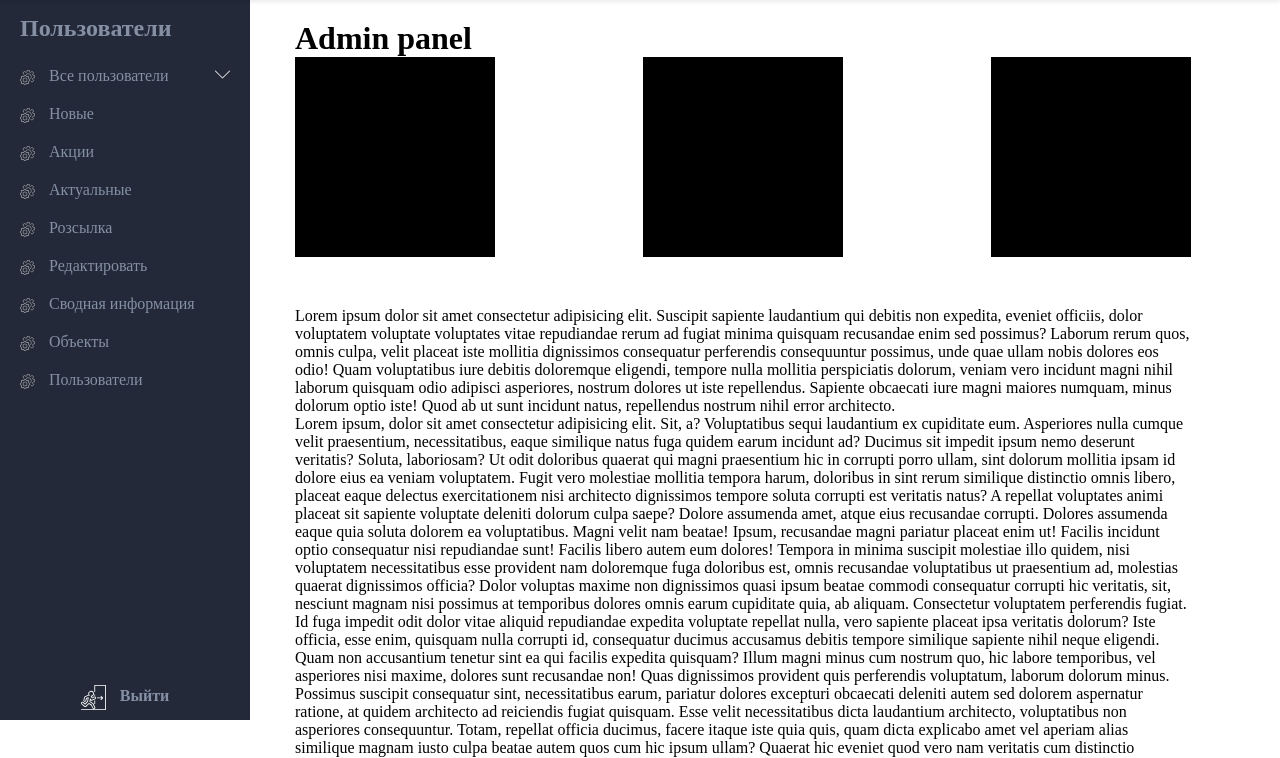
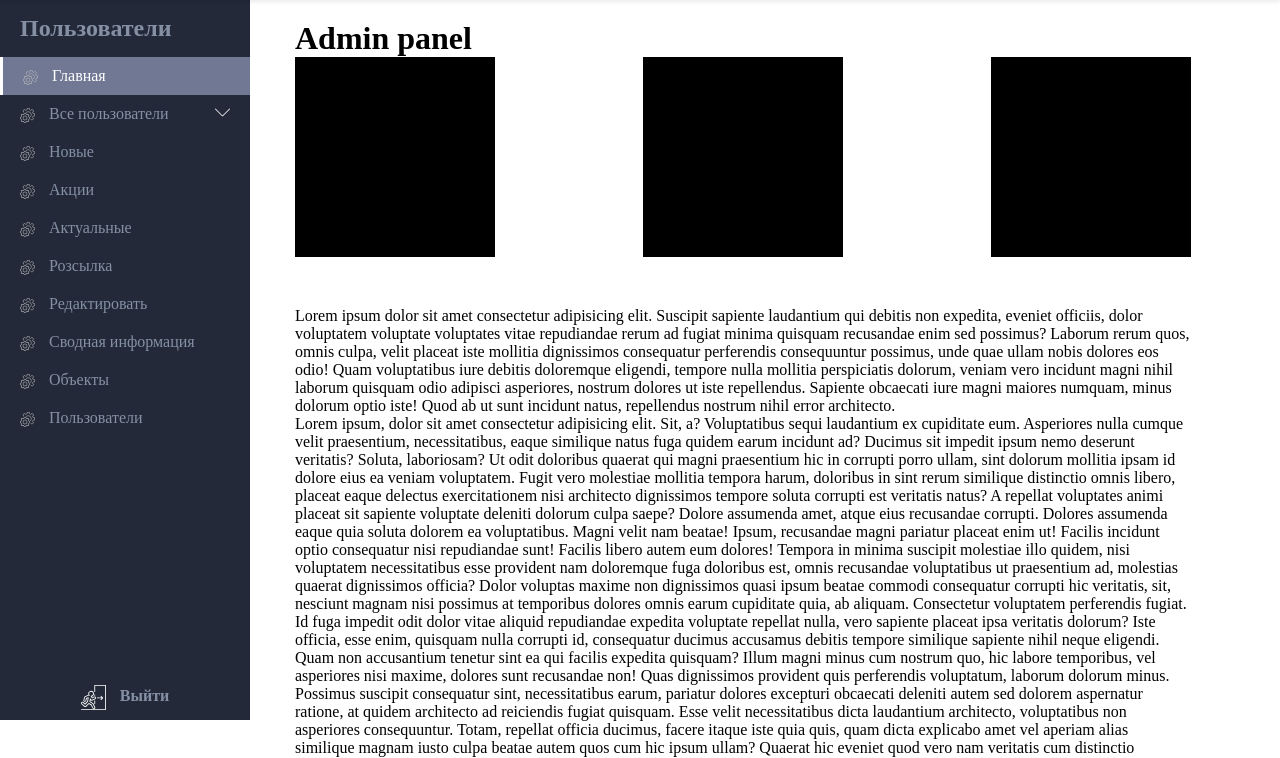
Before and after one commit to Jarogam/Jarogam.github.io, a PHP site: page / in a window 1280 px wide. Shown: the part 80-838 px from the top of the page. Run offline with PHP 8.4, Linux system fonts and the light colour scheme.

Commit message:
Add files via upload

```diff
--- a/greemix/greemix/css/main.css
+++ b/greemix/greemix/css/main.css
@@ -339,6 +339,23 @@ ul{
     background: #707894;
 }
 
+.left-panel__users-active-page{
+    background: #707894;
+
+}
+.left-panel__users-active-page span {
+    color: #fff;
+}
+.left-panel__users-active-page{
+    content: "";
+    position: absolute;
+    top: 0;
+    left: 0;
+    height: 100%;
+    border-left: 3px solid #fff;
+}
+
+
 .left-panel li:hover::before {
     content: "";
     position: absolute;
--- a/greemix/greemix/index.html
+++ b/greemix/greemix/index.html
@@ -61,6 +61,15 @@
         <div class="left-panel">
             <h2>Пользователи</h2>
             <ul class="left-panel__users">
+                <li class="left-panel__users-active-page">
+
+                    <a href="#">
+                        <img class="left-panel__link-icon" src="img/settings-900797.svg" alt="icon">
+                        <span>
+                            Главная
+                        </span>
+                    </a>
+                </li>
                 <li>
                      <a class="left-panel__link left-panel__link-open" href="#">
                         <img class="left-panel__link-icon" src="img/settings-900797.svg" alt="icon">
```
Also changed, not shown: greemix/greemix/users.html (+9 -0 lines).
